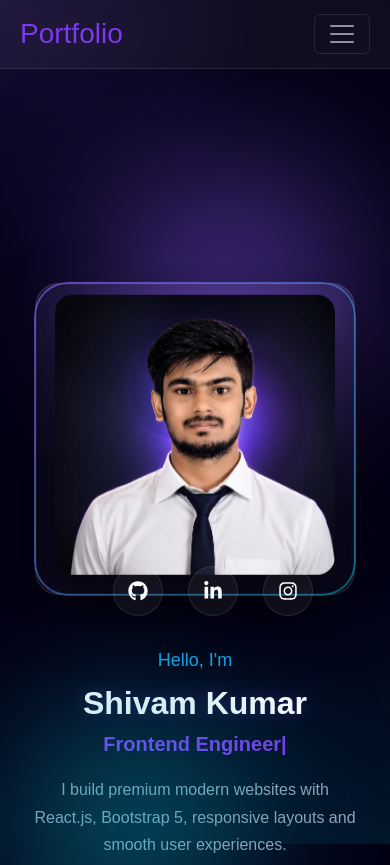
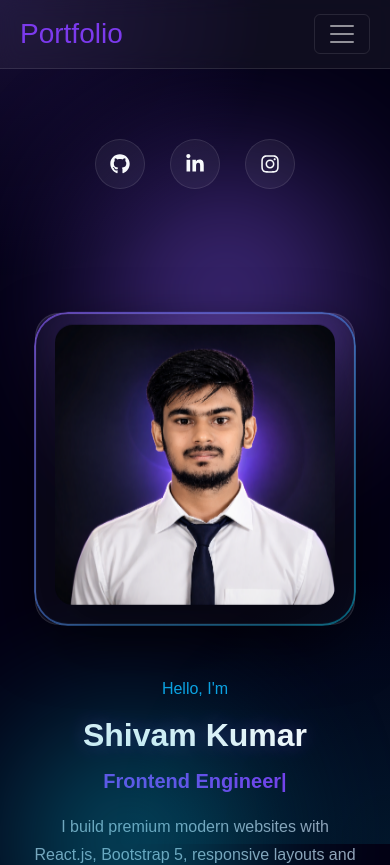
Before and after one commit to shivamkumar969/portfolio-v2, a React (Vite) app in the folder port-folio/: page / in a window 390 px wide. Shown: the top 865 px of the page. Built offline with nearby package versions, Linux system fonts and the light colour scheme; no server answers.

Commit message:
Fix bulky top space and CSS priority

```diff
--- a/port-folio/src/css/responsive.css
+++ b/port-folio/src/css/responsive.css
@@ -22,9 +22,14 @@
 @media (max-width: 767px) {
   /* Hero Overhaul */
   .hero-section {
-    padding: 80px 0 40px !important;
+    padding: 30px 0 20px !important; /* Reduced from 80px */
     text-align: center;
     overflow: hidden;
+  }
+
+  .row.align-items-center.min-vh-100 {
+    min-height: auto !important; /* Remove the 100vh push */
+    padding-top: 20px;
   }
 
   .hero-tag {
```
Also changed, not shown: port-folio/src/main.jsx (+1 -21 lines).
